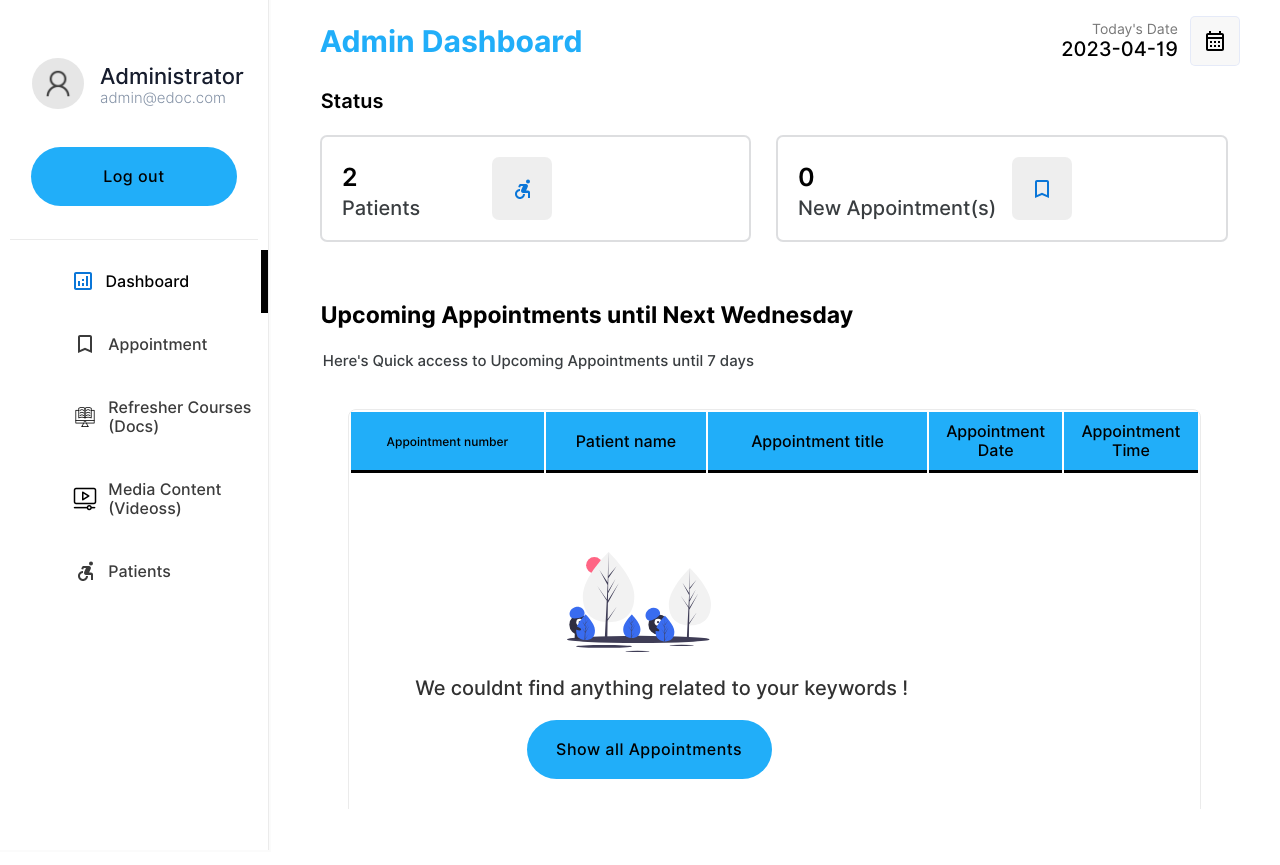
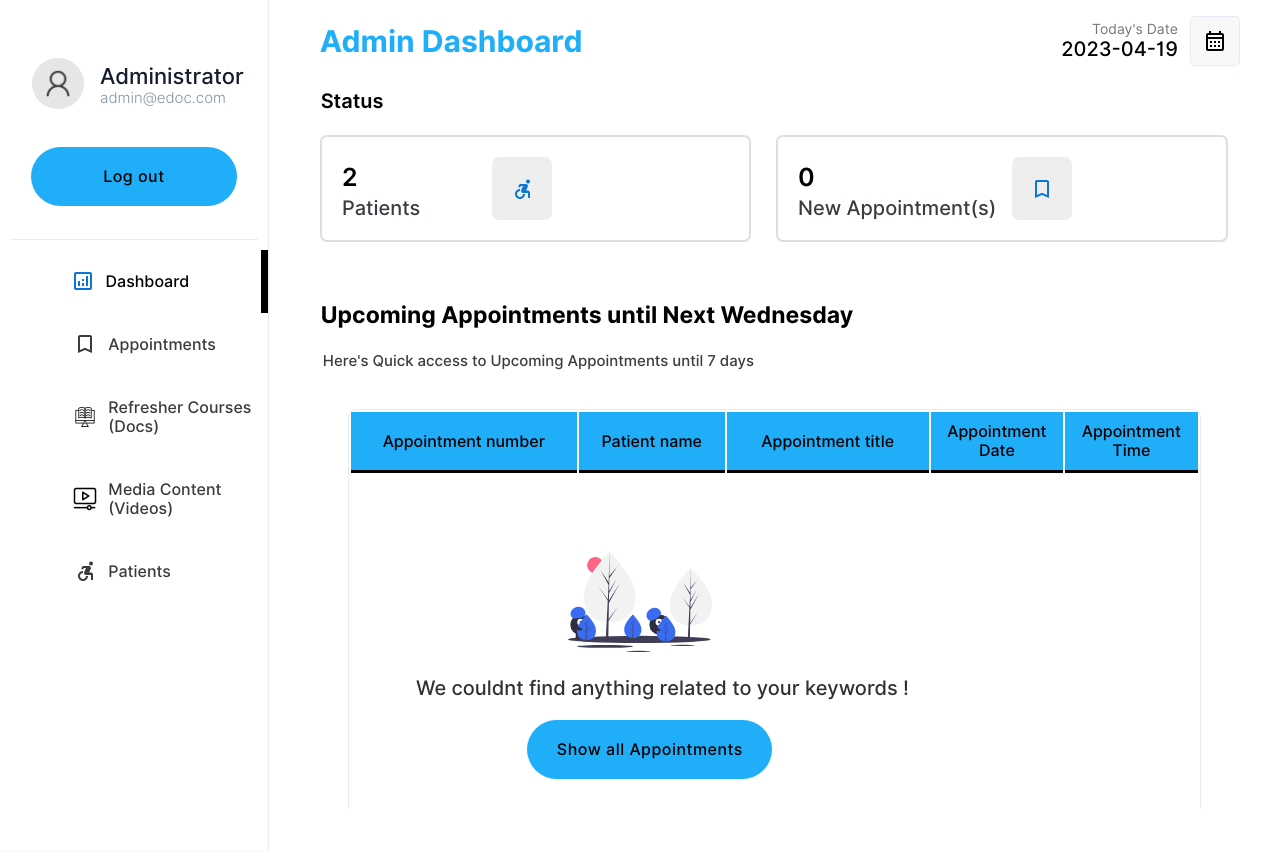
Before and after one commit to rizwanali512/clinic-appointment-system, a PHP site: page /admin/index.php in a window 1280 px wide. Run offline with PHP 8.4, Linux system fonts and the light colour scheme; a user stored in the database is signed in; data comes from the database, SQL or seed files in the repository.

Commit message:
spelling corrections

```diff
--- a/admin/appointment.php
+++ b/admin/appointment.php
@@ -82,7 +82,7 @@
                 </tr> -->
                 <tr class="menu-row">
                     <td class="menu-btn menu-icon-appoinment menu-active menu-icon-appoinment-active">
-                        <a href="appointment.php" class="non-style-link-menu non-style-link-menu-active"><div><p class="menu-text">Appointment</p></a></div>
+                        <a href="appointment.php" class="non-style-link-menu non-style-link-menu-active"><div><p class="menu-text">Appointments</p></a></div>
                     </td>
                 </tr>
                 <tr class="menu-row">
--- a/admin/courses.php
+++ b/admin/courses.php
@@ -82,7 +82,7 @@
                 </tr> -->
                 <tr class="menu-row">
                     <td class="menu-btn menu-icon-appoinment menu-active menu-icon-appoinment-active">
-                        <a href="appointment.php" class="non-style-link-menu non-style-link-menu-active"><div><p class="menu-text">Appointment</p></a></div>
+                        <a href="appointment.php" class="non-style-link-menu non-style-link-menu-active"><div><p class="menu-text">Appointments</p></a></div>
                     </td>
                 </tr>
                 <tr class="menu-row">
--- a/admin/index.php
+++ b/admin/index.php
@@ -85,7 +85,7 @@
                 </tr> -->
                 <tr class="menu-row">
                     <td class="menu-btn menu-icon-appoinment">
-                        <a href="appointment.php" class="non-style-link-menu"><div><p class="menu-text">Appointment</p></a></div>
+                        <a href="appointment.php" class="non-style-link-menu"><div><p class="menu-text">Appointments</p></a></div>
                     </td>
                 </tr>
                 <tr class="menu-row">
@@ -95,7 +95,7 @@
                 </tr>
                 <tr class="menu-row">
                     <td class="menu-btn menu-icon-video ">
-                        <a href="videos.php" class="non-style-link-menu "><div><p class="menu-text">Media Content (Videoss)</p></a></div>
+                        <a href="videos.php" class="non-style-link-menu "><div><p class="menu-text">Media Content (Videos)</p></a></div>
                     </td>
                 </tr>
                 <tr class="menu-row" >
@@ -266,7 +266,7 @@
                                         <table width="85%" class="sub-table scrolldown" border="0">
                                         <thead style="background:#21AEF9;">
                                         <tr>
-                                                <th class="table-headin" style="font-size: 12px;">
+                                                <th class="table-headin">
 
                                                     Appointment number
 
--- a/admin/patient.php
+++ b/admin/patient.php
@@ -81,7 +81,7 @@
                 </tr> -->
                 <tr class="menu-row">
                     <td class="menu-btn menu-icon-appoinment">
-                        <a href="appointment.php" class="non-style-link-menu"><div><p class="menu-text">Appointment</p></a></div>
+                        <a href="appointment.php" class="non-style-link-menu"><div><p class="menu-text">Appointments</p></a></div>
                     </td>
                 </tr>
                 <tr class="menu-row">
--- a/admin/videos.php
+++ b/admin/videos.php
@@ -82,7 +82,7 @@
                 </tr> -->
                 <tr class="menu-row">
                     <td class="menu-btn menu-icon-appoinment menu-active menu-icon-appoinment-active">
-                        <a href="appointment.php" class="non-style-link-menu non-style-link-menu-active"><div><p class="menu-text">Appointment</p></a></div>
+                        <a href="appointment.php" class="non-style-link-menu non-style-link-menu-active"><div><p class="menu-text">Appointments</p></a></div>
                     </td>
                 </tr>
                 <tr class="menu-row">
```
